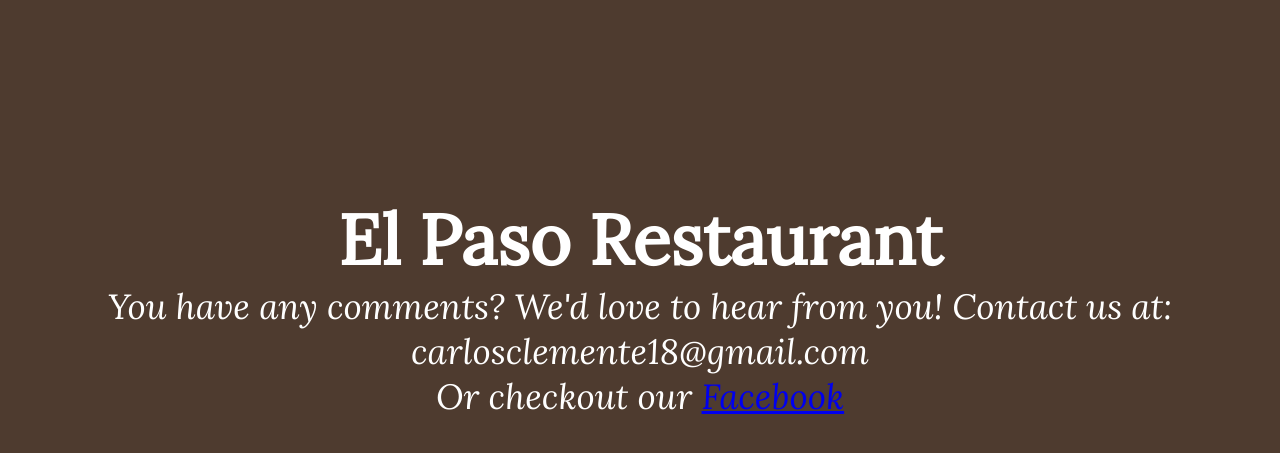
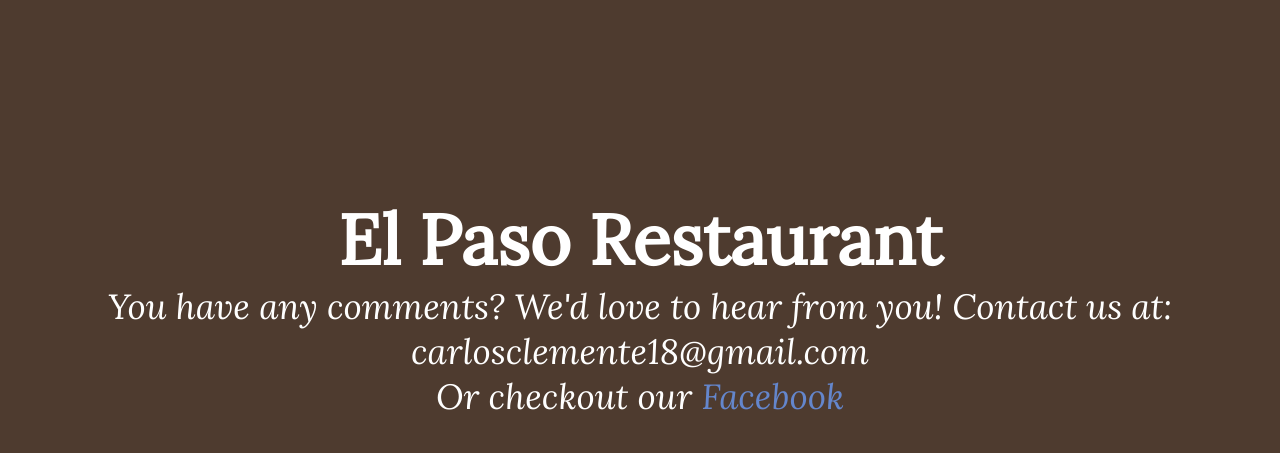
Before and after one commit to manuelmoreno188/elpaso, a plain HTML site: page contact.html in a window 1280 px wide. Shown: the part 173-626 px from the top of the page. Drawn offline with Linux system fonts and the light colour scheme.

Commit message:
Added facebook css
Added css for the facebook addition

```diff
--- a/styles.css
+++ b/styles.css
@@ -184,3 +184,8 @@ header {
         color: white;
     }
 }
+
+.facebook {
+    text-decoration: none;
+    color: #6486cc;
+}
```
